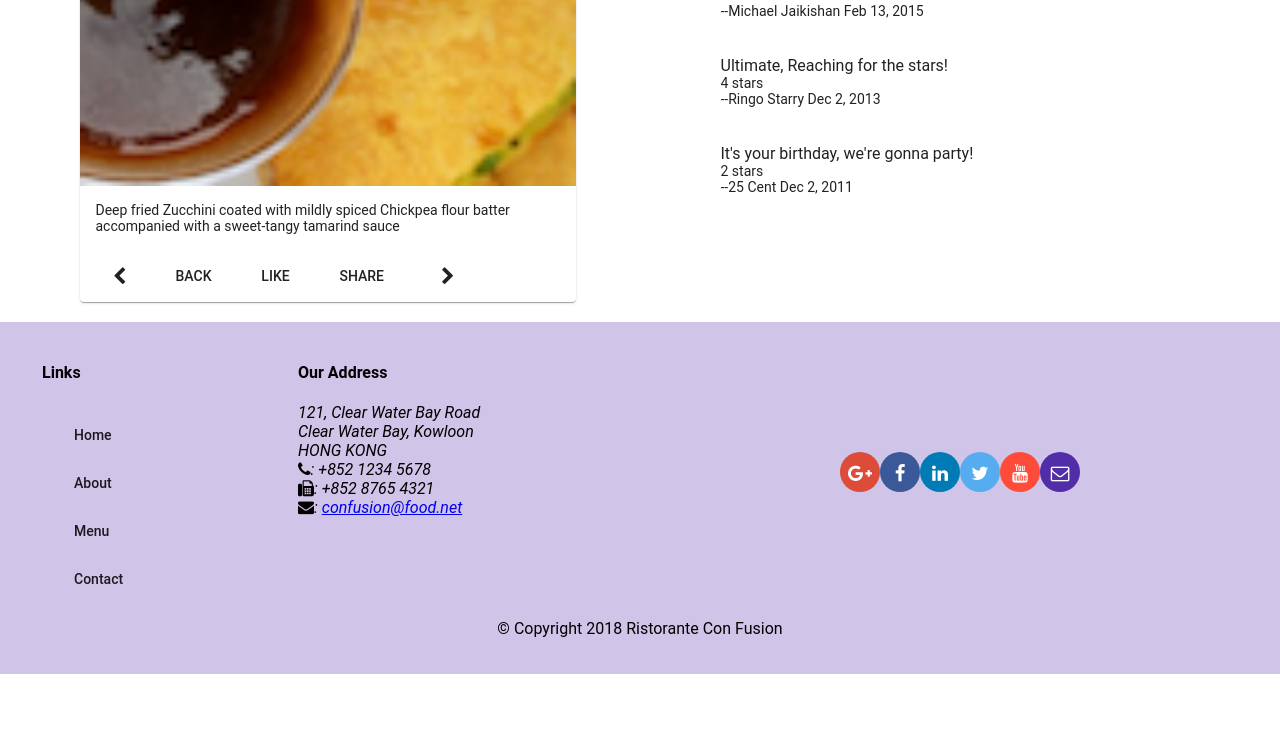
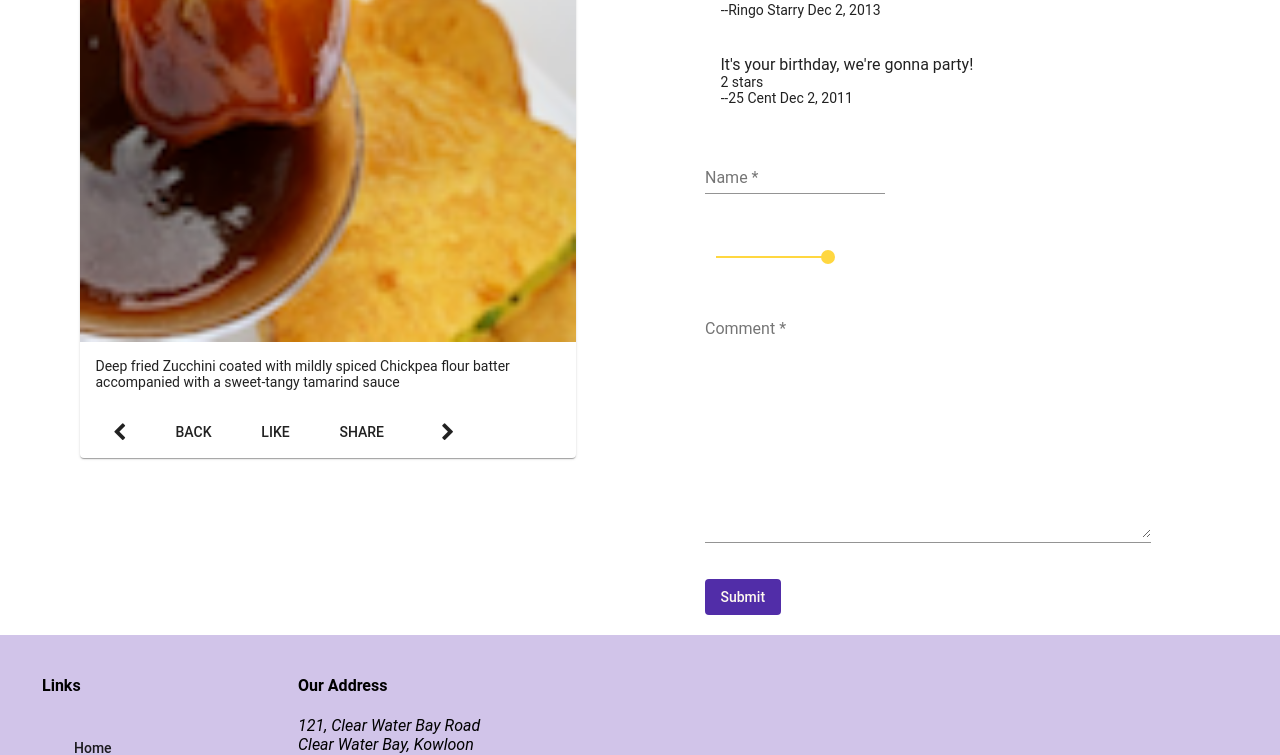
Before and after one commit to mahmoud-goweda/conFusion, an Angular app: page /dishdetail/1 in a window 1280 px wide. Shown: the part 760-1515 px from the top of the page. Before the commit the page ends 1434 px from the top, so only its background shows below. Built offline with nearby package versions, Linux system fonts and the light colour scheme.

Commit message:
assienment wee k 3

```diff
--- a/src/app/app.module.ts
+++ b/src/app/app.module.ts
@@ -30,6 +30,8 @@
 import { MatSelectModule } from '@angular/material/select';
 import { MatSlideToggleModule } from '@angular/material/slide-toggle';
 import { MatProgressSpinnerModule } from '@angular/material/progress-spinner';
+import {MatSliderModule} from '@angular/material/slider';
+
 
 
 
@@ -66,6 +68,7 @@
     MatSelectModule,
     MatSlideToggleModule,
     MatProgressSpinnerModule,
+    MatSliderModule
 
 
 
--- a/src/app/dishdetail/dishdetail.component.html
+++ b/src/app/dishdetail/dishdetail.component.html
@@ -45,7 +45,44 @@
                 </p>
             </mat-list-item>
         </mat-list>
+        <form novalidate [formGroup]="commentForm" #fform="ngForm" (ngSubmit)="onSubmit()">
+            <mat-list>
+                <mat-list-item *ngIf="commentForm.valid">
+                    <h3 matLine> {{commentForm.value.comment}} </h3>
+                    <p matLine> {{commentForm.value.rating}} stars </p>
+                    <p matLine>
+                        --{{commentForm.value.author}}
+                    </p>
+
+                </mat-list-item>
+
+            </mat-list>
+            <p>
+                <mat-form-field class="half-width">
+                    <input matInput formControlName="author" placeholder="Name" type="text" required>
+                    <mat-error *ngIf="formErrors.author">{{formErrors.author}}</mat-error>
+                </mat-form-field>
+            </p>
+
+            <table class="form-size">
+                <td>
+                    <mat-slider tickInterval='1' step='1' thumbLabel min="1" max="5" value="5" formControlName="rating">
+                    </mat-slider>
+                </td>
+            </table>
+            <p>
+                <mat-form-field class="full-width">
+                    <textarea matInput formControlName="comment" placeholder="Comment" rows=12   required></textarea>
+                    <mat-error *ngIf="formErrors.comment">{{formErrors.comment}}</mat-error>
+                </mat-form-field>
+
+            </p>
+            <button [disabled]="commentForm.invalid" type="submit" mat-button
+                class="background-primary text-floral-white">Submit</button>
+        </form>
+
     </div>
+
     <div [hidden]="dish">
         <mat-spinner></mat-spinner>
         <h4>Loading . . . Please Wait</h4>
--- a/src/app/dishdetail/dishdetail.component.scss
+++ b/src/app/dishdetail/dishdetail.component.scss
@@ -0,0 +1,3 @@
+.full-width{
+    width: 90%;
+}
--- a/src/app/dishdetail/dishdetail.component.ts
+++ b/src/app/dishdetail/dishdetail.component.ts
@@ -1,9 +1,10 @@
-import { Component, OnInit } from '@angular/core';
-import {Dish} from '../shared/dish'
+import { Component, OnInit, ViewChild } from '@angular/core';
+import { Dish } from '../shared/dish'
 import { DishService } from '../service/dish.service';
 import { Params, ActivatedRoute } from '@angular/router';
 import { Location } from '@angular/common';
 import { switchMap } from 'rxjs/operators';
+import { FormBuilder, FormGroup, Validators } from '@angular/forms';
 
 
 @Component({
@@ -12,14 +13,89 @@
   styleUrls: ['./dishdetail.component.scss']
 })
 export class DishdetailComponent implements OnInit {
-  dishIds:string[];
-  prev:string;
-  next:string;
-  dish:Dish;
+  @ViewChild('fform') commentsFormDirective;
+
+  formErrors = {
+    'author': '',
+    'comment': ''
+  };
+
+  validationMessages = {
+    'author': {
+      'required': ' Name is required.',
+      'minlength': ' Name must be at least 2 characters long.',
+      'maxlength': 'Name cannot be more than 25 characters long.'
+    },
+    'comment': {
+      'required': 'comment is required.',
+      'minlength': 'comment must be at least 2 characters long.',
+
+    }
+  };
+
+  commentForm: FormGroup;
+  dishIds: string[];
+  prev: string;
+  next: string;
+  dish: Dish;
+  date = new Date().toISOString();
 
   constructor(private dishservice: DishService,
     private route: ActivatedRoute,
-    private location: Location) { }
+    private location: Location,
+    private fb: FormBuilder
+  ) {
+    this.createForm()
+  }
+  createForm() {
+    this.commentForm = this.fb.group({
+      author: ['', [Validators.required, Validators.minLength(2), Validators.maxLength(25)]],
+      rating: '',
+      comment: ['', [Validators.required, Validators.minLength(2)]],
+      date: ''
+
+    });
+    this.commentForm.setValue({
+      author: '',
+      rating: '5',
+      comment: '',
+      date: this.date
+    })
+    this.commentForm.valueChanges
+      .subscribe(data => this.onValueChanged(data));
+
+    this.onValueChanged();
+  }
+  onValueChanged(data?: any) {
+    if (!this.commentForm) { return; }
+    const form = this.commentForm;
+    for (const field in this.formErrors) {
+      if (this.formErrors.hasOwnProperty(field)) {
+
+        this.formErrors[field] = '';
+        const control = form.get(field);
+        if (control && control.dirty && !control.valid) {
+          const messages = this.validationMessages[field];
+          for (const key in control.errors) {
+            if (control.errors.hasOwnProperty(key)) {
+              this.formErrors[field] += messages[key] + ' ';
+            }
+          }
+        }
+      }
+    }
+  }
+  onSubmit() {
+    console.log(this.commentForm.value)
+    this.dish.comments.push(this.commentForm.value)
+    this.commentsFormDirective.resetForm();
+    this.commentForm.setValue({
+      author: '',
+      rating: '5',
+      comment: '',
+      date: this.date
+    })
+  }
 
   ngOnInit() {
     this.dishservice.getDishIds().subscribe(dishIds => this.dishIds = dishIds);
```
Lines whose indentation alone changed are shown as unchanged.
